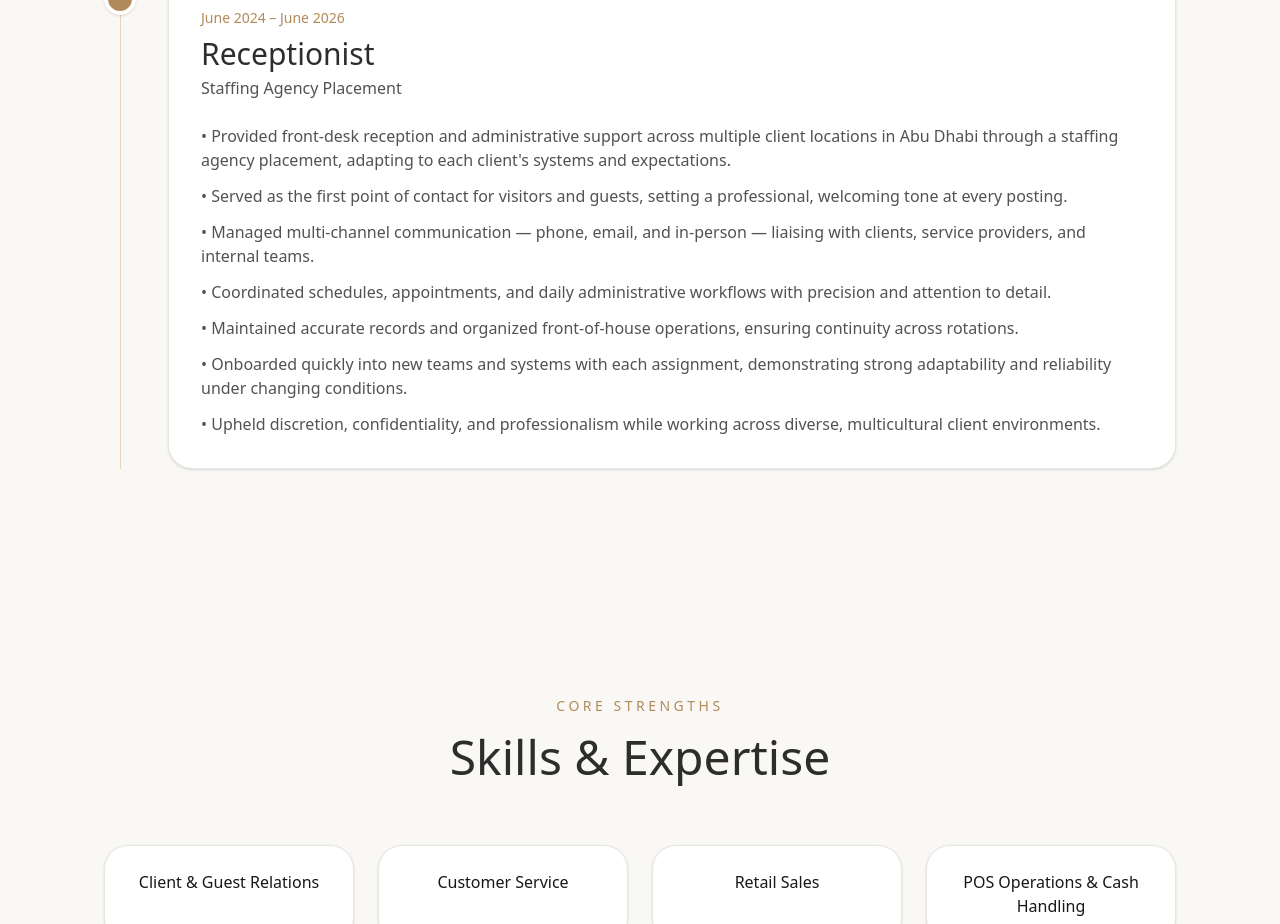
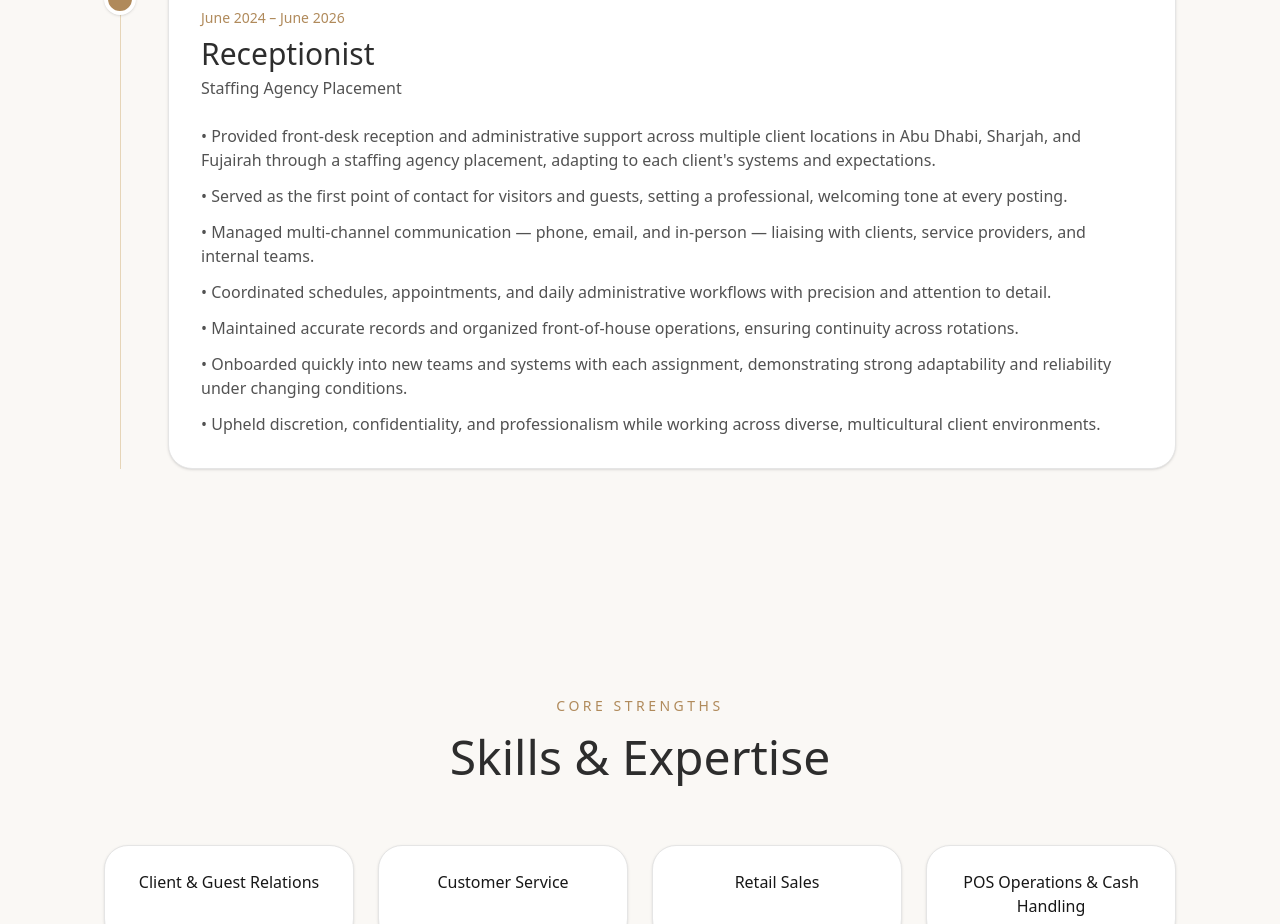
Before and after one commit to lalman-dev/dove-profile, a Next.js app: page / in a window 1280 px wide. Shown: the part 2840-3764 px from the top of the page. Built offline with nearby package versions, Linux system fonts and the light colour scheme; a web font is replaced by a local one.

Commit message:
doc: update profile with latest informations

```diff
--- a/src/data/profile.ts
+++ b/src/data/profile.ts
@@ -13,9 +13,9 @@ Customer-focused professional with close to five years of experience across
 retail sales and front-of-house reception in the UAE and abroad. Former
 Sales Advisor at H&M with hands-on ownership of POS operations, cash
 reconciliation, and merchandising, followed by two years managing
-reception and administrative operations across multiple client sites in
-Abu Dhabi. Recognized for reliability, fast adaptability, and consistently
-strong client and guest relationships.
+reception and administrative operations across multiple client sites
+spanning Abu Dhabi, Sharjah, and Fujairah. Recognized for reliability,
+fast adaptability, and consistently strong client and guest relationships.
 `,
   skills: [
     "Client & Guest Relations",
@@ -81,7 +81,7 @@ I believe excellent customer service comes from understanding people's needs, st
       role: "Receptionist",
       period: "June 2024 – June 2026",
       points: [
-        "Provided front-desk reception and administrative support across multiple client locations in Abu Dhabi through a staffing agency placement, adapting to each client's systems and expectations.",
+        "Provided front-desk reception and administrative support across multiple client locations in Abu Dhabi, Sharjah, and Fujairah through a staffing agency placement, adapting to each client's systems and expectations.",
         "Served as the first point of contact for visitors and guests, setting a professional, welcoming tone at every posting.",
         "Managed multi-channel communication — phone, email, and in-person — liaising with clients, service providers, and internal teams.",
         "Coordinated schedules, appointments, and daily administrative workflows with precision and attention to detail.",
```
Also changed, not shown: 1 other file (tests, documents, lock files or other folders).
